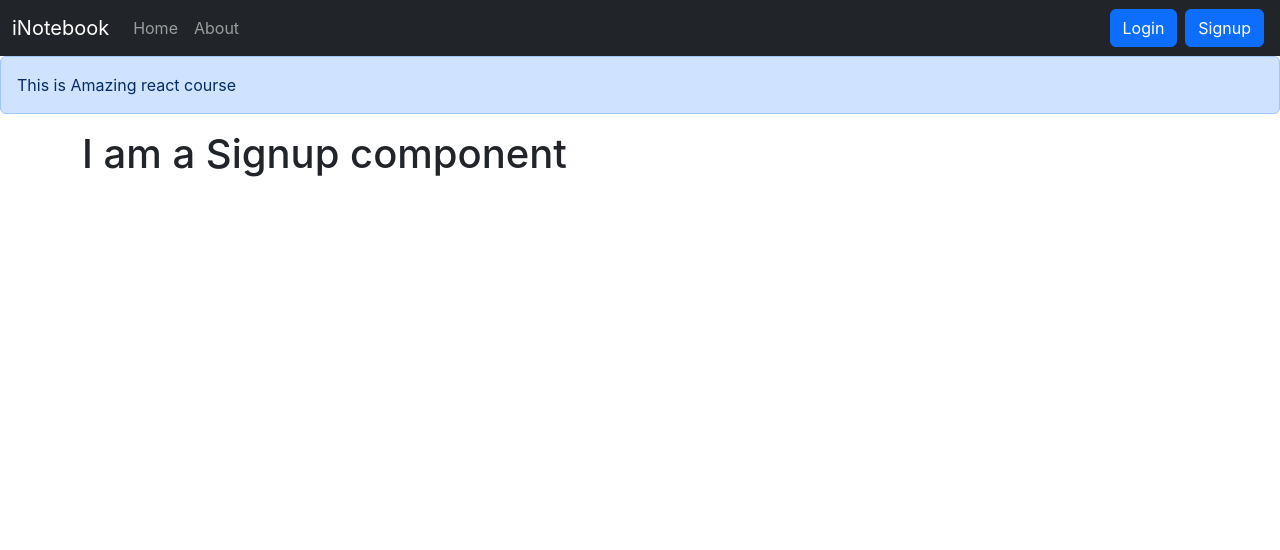
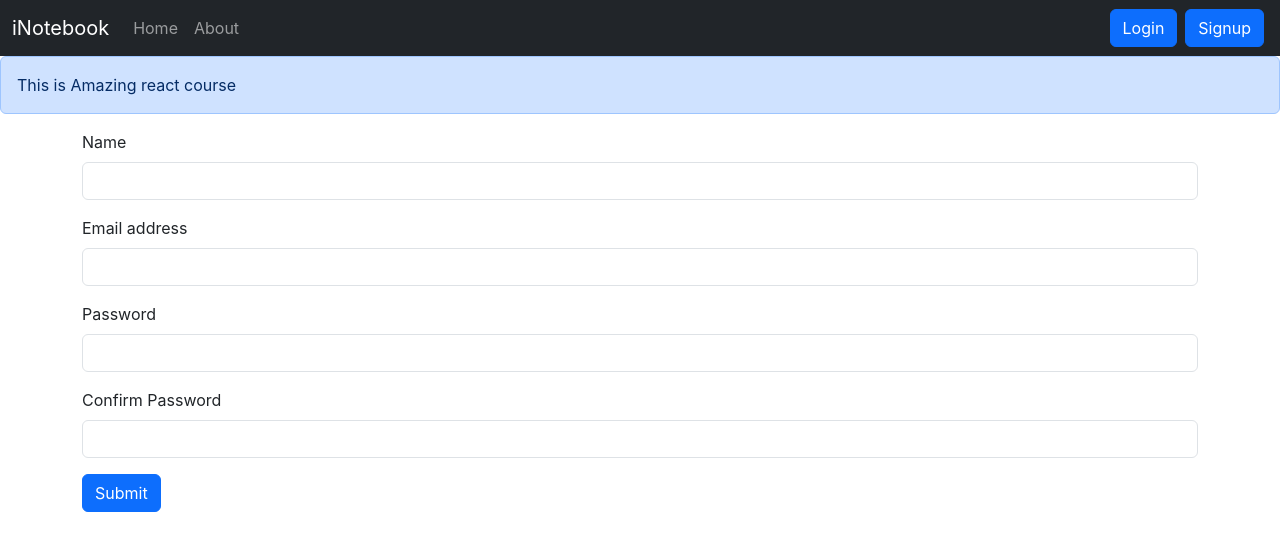
Before and after one commit to adityayadav176/inotebook-frountend, a React (Create React App) app: page /signup in a window 1280 px wide. Shown: the top 550 px of the page. Built offline with nearby package versions, Linux system fonts and the light colour scheme.

Commit message:
Adding signup components to inotebook

```diff
--- a/src/components/Signup.js
+++ b/src/components/Signup.js
@@ -1,9 +1,57 @@
-import React from 'react'
+import React, {useState} from 'react'
+import { useNavigate } from 'react-router-dom'
 
 const Signup = () => {
+  const [credentials, setCredentials] = useState({name: "", email: "", password: "", cpassword: ""});
+     let navigate = useNavigate();
+    const handleSubmit = async (e)=>{
+        e.preventDefault();
+        const {name, email, password} = credentials;
+          const response = await fetch(`http://localhost:5000/api/auth/createuser`, {
+
+            method: "POST",
+            headers: {
+                'Content-type': 'application/json'
+            },
+            body: JSON.stringify({name, email, password})
+        });
+        const json = await response.json()
+        console.log(json);
+        if (json.success){
+            // redirect
+            localStorage.setItem('token', json.authtoken);
+            navigate("/")
+        }
+        else{
+            alert("Invalid Credentials");
+        }
+
+    }
+      const onChange = (e) => {
+    setCredentials({ ...credentials, [e.target.name]: e.target.value })
+  }
+
   return (
     <div>
-        <h1>I am a Signup component</h1>
+      <form onSubmit={handleSubmit}  autoComplete="new-password">
+          <div className="mb-3">
+          <label htmlFor="name" className="form-label">Name</label>
+          <input type="name" className="form-control" id="name" name='name' aria-describedby="emailHelp" onChange={onChange}/>
+        </div>
+        <div className="mb-3">
+          <label htmlFor="email" className="form-label">Email address</label>
+          <input type="email" className="form-control" id="email" name='email'  autoComplete="new-password" aria-describedby="emailHelp" onChange={onChange}/>
+        </div>
+        <div className="mb-3">
+          <label htmlFor="Password" className="form-label">Password</label>
+          <input type="password" className="form-control" id="Password" name='password'  autoComplete="new-password" onChange={onChange} minLength={8} required/>
+        </div>
+        <div className="mb-3">
+          <label htmlFor="cPassword" className="form-label">Confirm Password</label>
+          <input type="cpassword" className="form-control" id="cPassword" name='cpassword' onChange={onChange} minLength={8}  required/>
+        </div>
+        <button type="submit" className="btn btn-primary">Submit</button>
+      </form>
     </div>
   )
 }
```
